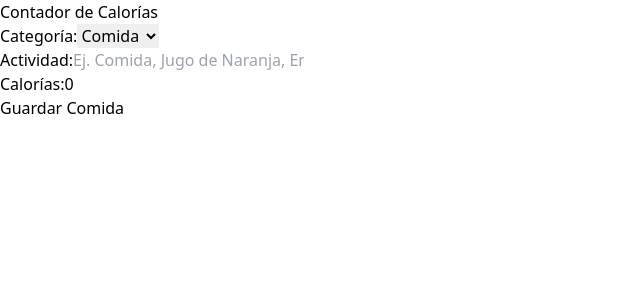
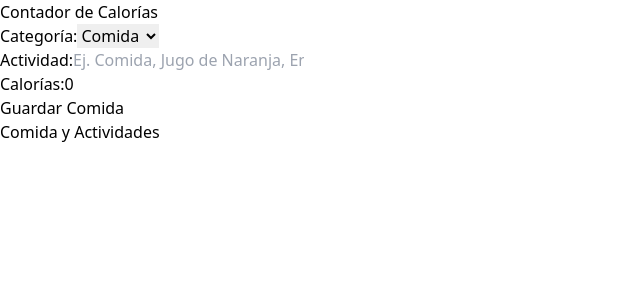
Before and after one commit to tonybarquera/calorie-tracker, a React (Vite) app: page / in a window 1280 px wide. Shown: the top 300 px of the page, without its empty margins (0-640 px from the left). Built offline with nearby package versions, Linux system fonts and the light colour scheme.

Commit message:
[ADD] ActivityList Componenet

```diff
--- a/src/App.tsx
+++ b/src/App.tsx
@@ -1,6 +1,7 @@
 import { useReducer } from "react";
 import { activityReducer, initialState } from "./reducers/activityReducer";
 import Form from "./components/Form";
+import ActivityList from "./components/ActivityList";
 
 function App() {
   const [ state, dispatch ] = useReducer(activityReducer, initialState);
@@ -20,6 +21,12 @@ function App() {
           />
         </div>
       </section>
+
+      <section className="p-10 mx-auto max-w-4xl">
+        <ActivityList
+          activities={state.activities}
+        />
+      </section>
     </>
   )
 }
--- /dev/null
+++ b/src/components/ActivityList.tsx
@@ -0,0 +1,30 @@
+import { useMemo } from "react";
+import { categories } from "../data/categories";
+import { Activity } from "../types"
+
+interface ActivityListProps {
+  activities: Activity[]
+}
+
+export default function ActivityList({ activities } : ActivityListProps) {
+  const categoryName = useMemo(() => (category: Activity['category']) => categories[category - 1].name, [activities]);
+
+  return (
+    <>
+      <h2 className="text-3xl font-bold text-salte-600 text-center">Comida y Actividades</h2>
+
+      {activities.map(activity => (
+        <div key={activity.id} className="px-5 py-10 bg-white mt-5 flex justify-between rounded-lg shadow-lg">
+          <div className="space-y-2 relative">
+            <p className={`absolute -top-8 -left-8 px-10 py-2 text-white uppercase font-bold rounded-lg shadow-lg ${activity.category === 1 ? 'bg-lime-500' : 'bg-orange-500' }`}>{categoryName(+activity.category)}</p>
+            <p className="text-2xl font-bold pt-5">{activity.name}</p>
+            <p className="font-bold text-3xl text-lime-500">{activity.calories} <span>Calorías</span></p>
+          </div>
+          <div>
+
+          </div>
+        </div>
+      ))}
+    </>
+  )
+}
```
